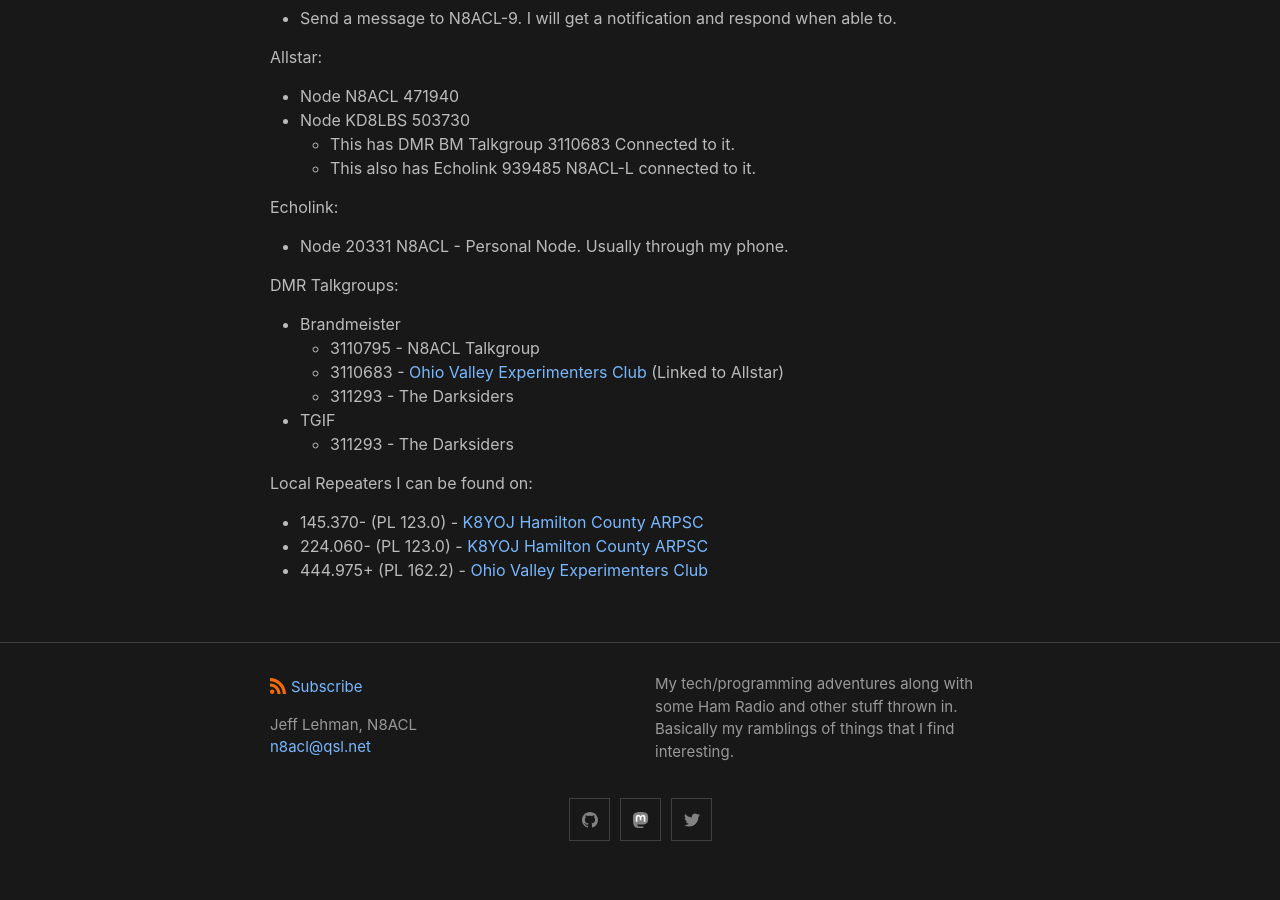
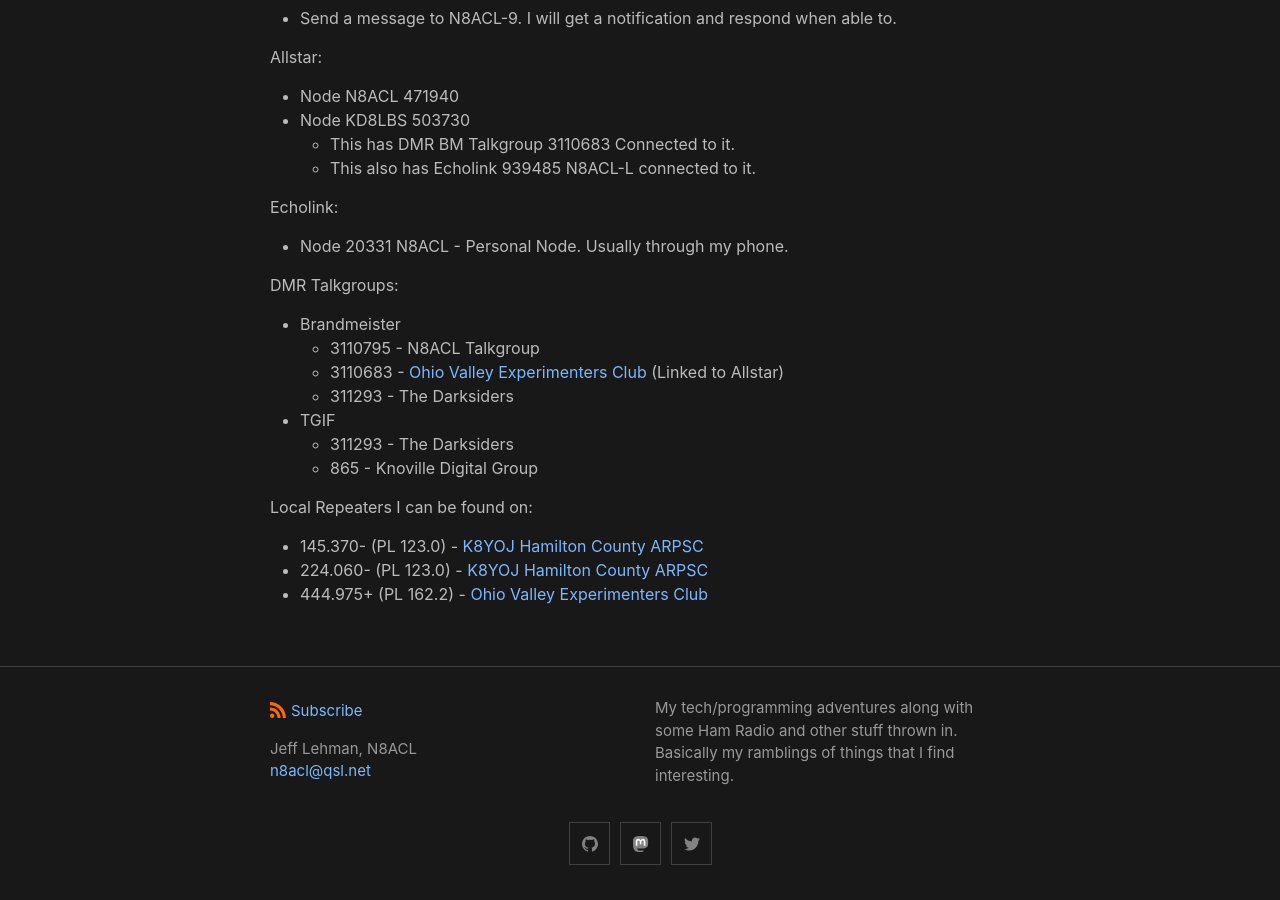
Before and after one commit to n8acl/n8acl.github.io, a Jekyll site: the page built from contact.md, in a window 1280 px wide and 900 px high, scrolled down 932 px. Built offline with Jekyll 4.4.1, drawn with Linux system fonts in a browser that asks for light colours; before the commit the page ends 1808 px from its top, so only the background shows below that.

Commit message:
Update Contact Information - 06122023

```diff
--- a/contact.md
+++ b/contact.md
@@ -49,6 +49,7 @@ DMR Talkgroups:
   * 311293 - The Darksiders
 * TGIF
   * 311293 - The Darksiders
+  * 865 - Knoville Digital Group
 
 
 Local Repeaters I can be found on:
```
